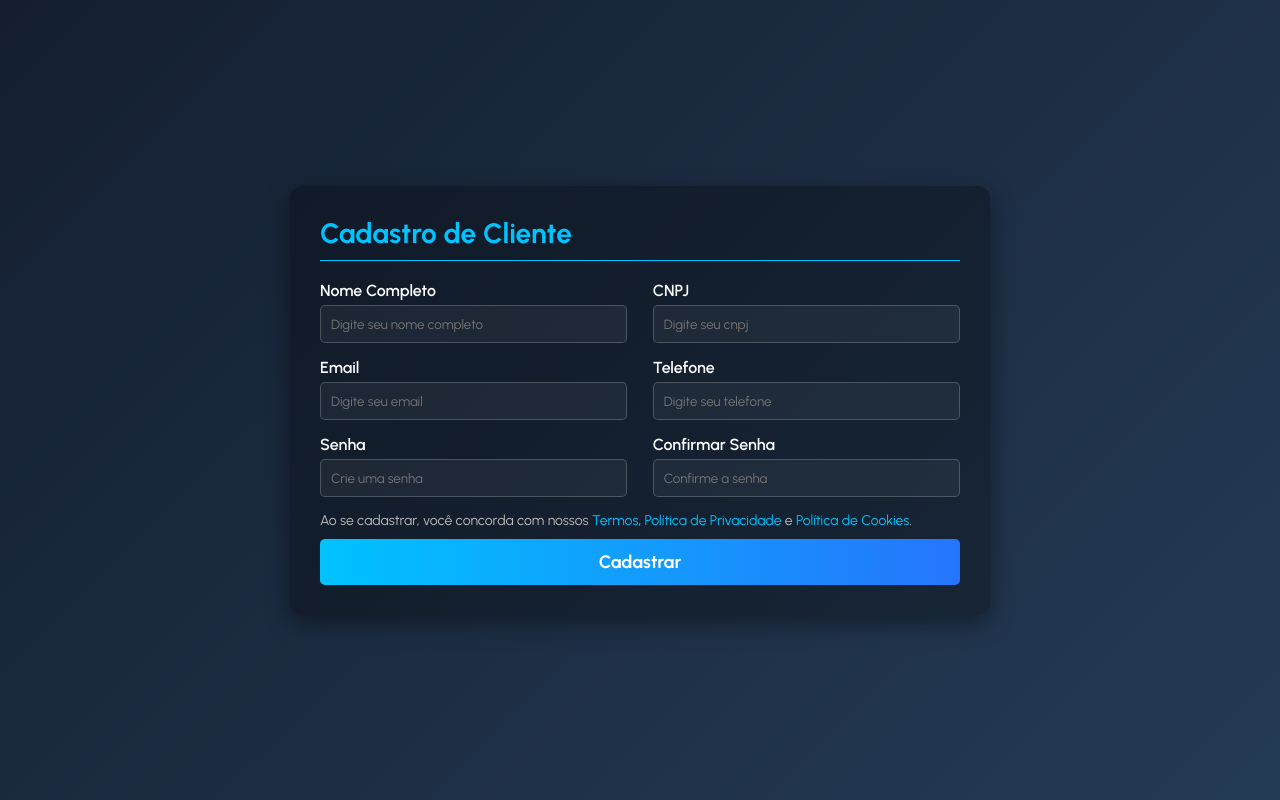
After one commit to DherekSG/Projeto-SaaS, a PHP site: page /pages/cadastro.php in a window 1280 px wide. The commit adds this page. Run offline with PHP 8.4, Linux system fonts and the light colour scheme.

Commit message:
Atualização index.php | login.php | cadastro.php

```diff
--- /dev/null
+++ b/frontend/pages/cadastro.php
@@ -0,0 +1,49 @@
+<!DOCTYPE html>
+<html lang="pt-BR">
+<head>
+    <meta charset="UTF-8" />
+    <meta name="viewport" content="width=device-width, initial-scale=1.0"/>
+    <link href="https://fonts.googleapis.com/css2?family=Urbanist:wght@400;600;700&display=swap" rel="stylesheet">
+    <link rel="stylesheet" href="../styles/cadastro.css"/>
+    <title>Cadastro</title>
+</head>
+<body>
+    <div class="container">
+        <form action="../backend/inserir_cliente.php" method="post">
+            <h2>Cadastro de Cliente</h2>
+            <div class="content">
+                <div class="input-box">
+                    <label for="nome">Nome Completo</label>
+                    <input type="text" name="nome" required placeholder="Digite seu nome completo">
+                </div>
+                <div class="input-box">
+                    <label for="cnpj">CNPJ</label>
+                    <input type="cnpj" name="cnpj" required placeholder="Digite seu cnpj">
+                </div>
+                <div class="input-box">
+                    <label for="email">Email</label>
+                    <input type="email" name="email" required placeholder="Digite seu email">
+                </div>
+                <div class="input-box">
+                    <label for="telefone">Telefone</label>
+                    <input type="tel" name="telefone" required placeholder="Digite seu telefone">
+                </div>
+                <div class="input-box">
+                    <label for="senha">Senha</label>
+                    <input type="password" name="senha" required placeholder="Crie uma senha">
+                </div>
+                <div class="input-box">
+                    <label for="csenha">Confirmar Senha</label>
+                    <input type="password" name="csenha" required placeholder="Confirme a senha">
+                </div>
+            </div>
+            <div class="alert">
+                <p>Ao se cadastrar, você concorda com nossos <a href="#">Termos</a>, <a href="#">Política de Privacidade</a> e <a href="#">Política de Cookies</a>.</p>
+            </div>
+            <div class="button-container">
+                <button type="submit">Cadastrar</button>
+            </div>
+        </form>
+    </div>
+</body>
+</html>
--- /dev/null
+++ b/frontend/styles/cadastro.css
@@ -0,0 +1,111 @@
+* {
+    margin: 0;
+    padding: 0;
+    box-sizing: border-box;
+    font-family: 'Urbanist', sans-serif;
+}
+
+body {
+    display: flex;
+    justify-content: center;
+    align-items: center;
+    height: 100vh;
+    background: linear-gradient(135deg, #141e30, #243b55);
+    color: #f0f0f0;
+}
+
+.container {
+    max-width: 700px;
+    width: 90%;
+    padding: 30px;
+    background-color: rgba(0, 0, 0, 0.3);
+    border-radius: 12px;
+    box-shadow: 0 8px 24px rgba(0,0,0,0.4);
+}
+
+h2 {
+    font-size: 28px;
+    color: #00c3ff;
+    margin-bottom: 20px;
+    border-bottom: 1px solid #00c3ff;
+    padding-bottom: 10px;
+}
+
+.content {
+    display: flex;
+    flex-wrap: wrap;
+    justify-content: space-between;
+}
+
+.input-box {
+    display: flex;
+    flex-direction: column;
+    width: 48%;
+    margin-bottom: 15px;
+}
+
+.input-box label, .gender-title {
+    margin-bottom: 5px;
+    font-weight: 600;
+    color: #ffffff;
+}
+
+.input-box input {
+    padding: 10px;
+    border: 1px solid #ffffff33;
+    border-radius: 5px;
+    background-color: #ffffff0d;
+    color: #fff;
+}
+
+.input-box input:focus {
+    outline: none;
+    border-color: #00c3ff;
+    background-color: #ffffff1a;
+}
+
+.alert p {
+    font-size: 14px;
+    color: #bbb;
+    margin-bottom: 10px;
+}
+
+.alert a {
+    color: #00c3ff;
+    text-decoration: none;
+}
+
+.alert a:hover {
+    text-decoration: underline;
+}
+
+.button-container {
+    margin-top: 10px;
+}
+
+.button-container button {
+    width: 100%;
+    padding: 12px;
+    font-size: 18px;
+    font-weight: bold;
+    color: #fff;
+    border: none;
+    border-radius: 5px;
+    background: linear-gradient(to right, #00c3ff, #2575fc);
+    cursor: pointer;
+    transition: 0.3s ease-in-out;
+}
+
+.button-container button:hover {
+    background: linear-gradient(to right, #2575fc, #00c3ff);
+}
+
+@media(max-width: 600px) {
+    .input-box {
+        width: 100%;
+    }
+
+    .gender-category {
+        gap: 10px;
+    }
+}
```
Also changed, not shown: frontend/pages/index.php (+16 -6 lines), frontend/pages/login.php (added, +33 -0 lines), frontend/scripts/script.js (+61 -18 lines), frontend/styles/index.css (+181 -22 lines), frontend/styles/login.css (added, +138 -0 lines).
